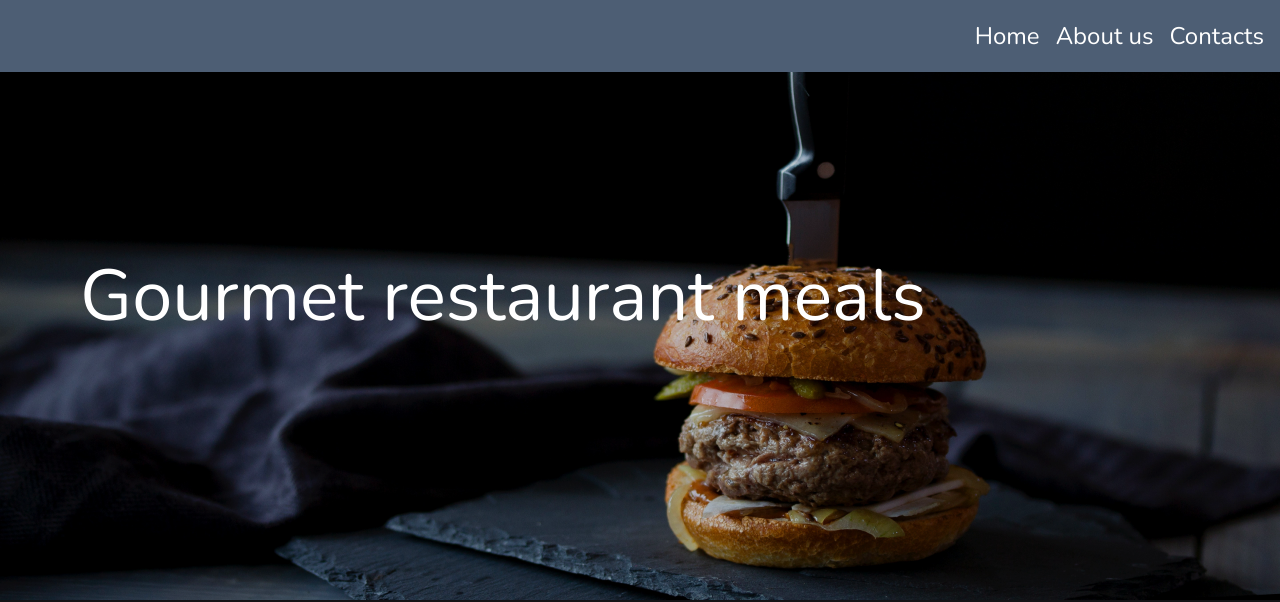
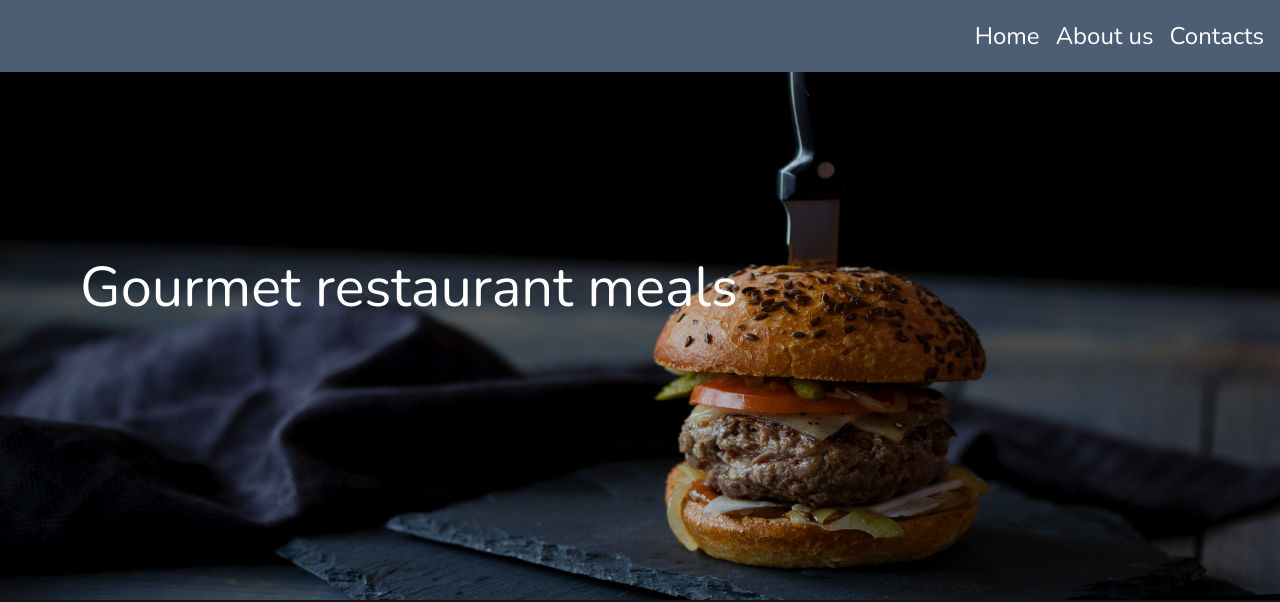
Before and after one commit to Clash2453/Restaurant-Page, a website built with webpack: page src/index.html in a window 1280 px wide. Shown: the top 602 px of the page. Built offline with nearby package versions, Linux system fonts and the light colour scheme.

Commit message:
Update headers

```diff
--- a/src/banner.js
+++ b/src/banner.js
@@ -7,7 +7,7 @@ const createBanner = () =>{
 
 const createHeading = () =>{
     const heading = document.createElement('h1');
-    heading.id = 'main-header';
+    heading.id = 'home-main-header';
     heading.textContent = 'Gourmet restaurant meals';
     return heading;
 }
--- a/src/style.css
+++ b/src/style.css
@@ -138,13 +138,23 @@ a{
 	width: 35em;
 }
 
+#home-main-header,
 #main-header{
 	color: white;
 	font-family: 'Nunito', sans-serif;
 	width: 100%;
 	height: 5rem;
+
+}
+
+#home-main-header{
+	font-size: 3.5rem;
+	text-align: left;
+}
+
+#main-header{
 	font-size: 4.5rem;
-	text-align: left;
+	text-align: center;
 }
 
 #about-container,
```
